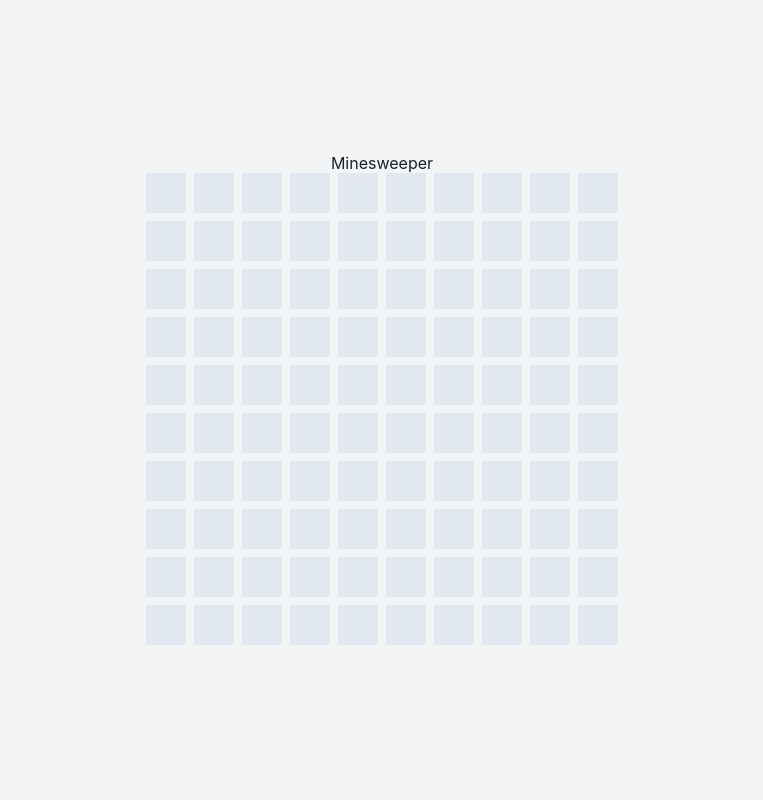
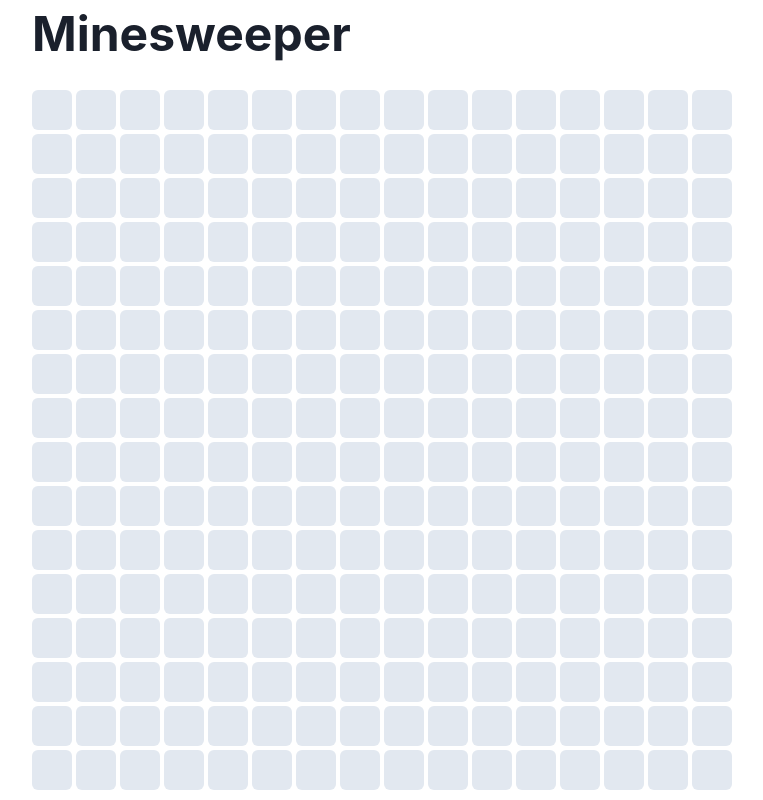
Before and after one commit to joshu-hua/ms, a Next.js app: page / in a window 1280 px wide. Shown: the whole page, without its empty margins (258-1021 px from the left). Built offline with nearby package versions, Linux system fonts and the light colour scheme.

Commit message:
Refactor Board and Cell components; implement game logic and styles for Minesweeper

```diff
--- a/src/components/Board.tsx
+++ b/src/components/Board.tsx
@@ -1,8 +1,169 @@
-import React from 'react'
+import Cell from '@/components/Cell';
+import { CellType, CellValue } from '@/types';
+import { Box, Grid, Heading } from '@chakra-ui/react';
+import React, { useState, useEffect } from 'react'
 
 const Board = () => {
+
+    const [grid, setGrid] = useState<CellType[][]>([]);
+    const [difficulty, setDifficulty] = useState<'easy' | 'medium' | 'hard'>('medium');
+    const [gameSettings, setGameSettings] = useState({
+        rows: 10,
+        cols: 10,
+        mines: 10
+    });
+    const [isFirstClick, setIsFirstClick] = useState(true);
+
+    useEffect(() => {
+        // Define settings locally to avoid using stale state from gameSettings
+        let currentSettings;
+        if (difficulty === 'easy') {
+            currentSettings = { rows: 10, cols: 10, mines: 10 };
+        } else if (difficulty === 'medium') {
+            currentSettings = { rows: 16, cols: 16, mines: 40 };
+        } else { // 'hard'
+            currentSettings = { rows: 16, cols: 30, mines: 99 };
+        }
+        setGameSettings(currentSettings);
+        resetGame(currentSettings.rows, currentSettings.cols, currentSettings.mines);
+    }, [difficulty]);
+
+    const handleDifficultyChange = (newDifficulty: 'easy' | 'medium' | 'hard') => {
+        setDifficulty(newDifficulty);
+    }
+
+    const resetGame = (rows: number, cols: number, mines: number) => {
+        // 1. Initialize the grid
+        const newGrid = Array.from({ length: rows }, (_, rowIndex) =>
+            Array.from({ length: cols }, (_, colIndex) => ({
+                isRevealed: false,
+                isMine: false,
+                isFlagged: false,
+                adjacentMines: 0,
+                value: CellValue.Empty,
+                row: rowIndex,
+                col: colIndex
+            }))
+        );
+
+        // 2. Place mines directly on the newly created grid
+        let placedMines = 0;
+        while (placedMines < mines) {
+            const row = Math.floor(Math.random() * rows);
+            const col = Math.floor(Math.random() * cols);
+            if (!newGrid[row][col].isMine) {
+                newGrid[row][col].isMine = true;
+                placedMines++;
+            }
+        }
+
+        // calculating adjacent mines for each cell
+        for (let row = 0; row < rows; row++) {
+            for (let col = 0; col < cols; col++) {
+                if (newGrid[row][col].isMine) continue;
+
+                let mineCount = 0;
+                // Check all 8 surrounding cells
+                for (let r = -1; r <= 1; r++) {
+                    for (let c = -1; c <= 1; c++) {
+                        if (r === 0 && c === 0) continue; // Skip the cell itself
+                        const newRow = row + r;
+                        const newCol = col + c;
+                        if (newRow >= 0 && newRow < rows && newCol >= 0 && newCol < cols) {
+                            if (newGrid[newRow][newCol].isMine) {
+                                mineCount++;
+                            }
+                        }
+                    }
+                }
+                newGrid[row][col].value = mineCount;
+            }
+        }
+
+        // 3. Set the final grid into state once
+        setGrid(newGrid);
+    }
+
+    const handleReveal = (row: number, col: number) => {
+        const newGrid = grid.map(row =>
+            row.map(cell => ({ ...cell }))
+        );
+
+        function revealAdjacentCells(row: number, col: number) {
+            for (let r = -1; r <= 1; r++) {
+                for (let c = -1; c <= 1; c++) {
+                    if (r === 0 && c === 0) continue;
+                    const newRow = row + r;
+                    const newCol = col + c;
+                    if (newRow >= 0 && newRow < gameSettings.rows && newCol >= 0 && newCol < gameSettings.cols) {
+                        const adjacentCell = newGrid[newRow][newCol];
+                        if (!adjacentCell.isRevealed && !adjacentCell.isMine) {
+                            adjacentCell.isRevealed = true;
+                            if (adjacentCell.value === CellValue.Empty) {
+                                revealAdjacentCells(newRow, newCol); // recursively reveal adjacent cells if they're empty
+                            }
+                        }
+                    }
+                }
+            }
+
+            setGrid(newGrid);
+        }
+
+        const cell = newGrid[row][col];
+        if (cell.isRevealed || cell.isFlagged) return;
+
+        cell.isRevealed = true;
+        if (cell.value === CellValue.Empty && !cell.isMine) {
+            // If the cell is empty, reveal adjacent cells
+            revealAdjacentCells(row, col);
+        }
+
+        if (cell.isMine) {
+            // TODO: don't
+            // Reveal all mines on the board
+            newGrid.forEach(row => {
+                row.forEach(cell => {
+                    if (cell.isMine) {
+                        cell.isRevealed = true;
+                    }
+                });
+            });
+
+            setGrid(newGrid);
+            alert('Game Over! You hit a mine.');
+            return;
+        }
+
+        setGrid(newGrid);
+    }
+
+
+
+
+
     return (
         <>
+            <Box>
+                <Heading as="h1" size="2xl" mb={8}>
+                    Minesweeper
+                </Heading>
+                <Grid templateColumns={`repeat(${gameSettings.cols}, 1fr)`} gap={1}>
+                    {grid.map((row, rowIndex) =>
+                        row.map((cell, colIndex) => (
+                            <Cell
+                                key={`${rowIndex}-${colIndex}`}
+                                isMine={cell.isMine}
+                                isRevealed={cell.isRevealed}
+                                isFlagged={cell.isFlagged}
+                                adjacentMines={cell.value}
+                                onReveal={() => handleReveal(rowIndex, colIndex)}
+                                onFlag={() => console.log('Flagging not implemented yet')}
+                            />
+                        ))
+                    )}
+                </Grid>
+            </Box>
         </>
     )
 }
--- a/src/components/Cell.tsx
+++ b/src/components/Cell.tsx
@@ -1,6 +1,6 @@
 import { Box } from '@chakra-ui/react';
 import React, { useState } from 'react'
-import type { Cell } from '@/types';
+import type { CellType } from '@/types';
 
 interface CellProps {
     isMine: boolean;
@@ -25,14 +25,15 @@ const Cell = ({ isMine, isRevealed, isFlagged, adjacentMines, onReveal, onFlag }
                 w="40px"
                 h="40px"
                 {...(isRevealed ? { bg: 'gray.300' } : { bg: 'gray.200' })}
-                _hover={!isRevealed ? { bg: 'gray.300' } : {}}
+                _hover={!isRevealed ? { bg: 'gray.400' } : {}}
+                borderRadius={'md'}
             >
                 {isRevealed ? (
                     isMine ? (
                         '💣' // Display mine
                     ) : (
                         adjacentMines > 0 ? (
-                            adjacentMines // Display number of adjacent mines
+                            <span className={`mine-count-${adjacentMines}`}>{adjacentMines}</span> // Display number of adjacent mines
                         ) : (
                             ' ' // Empty cell
                         )
--- a/src/pages/index.tsx
+++ b/src/pages/index.tsx
@@ -1,17 +1,14 @@
-import Cell from '@/components/Cell'
+import Board from '@/components/Board'
+import { Box } from '@chakra-ui/react'
 import React from 'react'
 
 const index = () => {
   return (
     <>
-      <div className="flex flex-col items-center justify-center h-screen bg-gray-100">
-        <h1 className="text-4xl font-bold mb-8">Minesweeper</h1>
-        <div className="grid grid-cols-10 gap-2">
-          {Array.from({ length: 100 }).map((_, index) => (
-            <Cell key={index} />
-          ))}
-        </div>
-      </div>
+      <Box display="flex" flexDirection="column" alignItems="center" justifyContent="center" minHeight="100vh"
+      >
+        <Board />
+      </Box>
 
     </>
 
--- a/src/styles/globals.css
+++ b/src/styles/globals.css
@@ -24,3 +24,44 @@ body {
 	color: var(--foreground);
 	font-family: Arial, Helvetica, sans-serif;
 }
+
+.mine-count-1 {
+	color: blue;
+	font-weight: bold;
+	font-size: 1.5em;
+}
+.mine-count-2 {
+	color: green;
+	font-weight: bold;
+	font-size: 1.5em;
+}
+.mine-count-3 {
+	color: red;
+	font-weight: bold;
+	font-size: 1.5em;
+}
+.mine-count-4 {
+	color: purple;
+	font-weight: bold;
+	font-size: 1.5em;
+}
+.mine-count-5 {
+	color: orange;
+	font-weight: bold;
+	font-size: 1.5em;
+}
+.mine-count-6 {
+	color: pink;
+	font-weight: bold;
+	font-size: 1.5em;
+}
+.mine-count-7 {
+	color: brown;
+	font-weight: bold;
+	font-size: 1.5em;
+}
+.mine-count-8 {
+	color: gray;
+	font-weight: bold;
+	font-size: 1.5em;
+}
--- a/src/types.ts
+++ b/src/types.ts
@@ -1,20 +1,21 @@
 export enum CellValue {
 	Empty = 0,
-	One,
-	Two,
-	Three,
-	Four,
-	Five,
-	Six,
-	Seven,
-	Eight,
+	One = 1,
+	Two = 2,
+	Three = 3,
+	Four = 4,
+	Five = 5,
+	Six = 6,
+	Seven = 7,
+	Eight = 8,
 	Mine,
 }
 
-export interface Cell {
+export interface CellType {
 	value: CellValue;
 	isRevealed: boolean;
 	isFlagged: boolean;
+	isMine: boolean;
 	row: number;
 	col: number;
 }
@@ -25,7 +26,7 @@ export enum GameStatus {
 	Lost,
 }
 
-export type Board = Cell[][];
+export type Board = CellType[][];
 
 export interface GameSettings {
 	rows: number;
```
